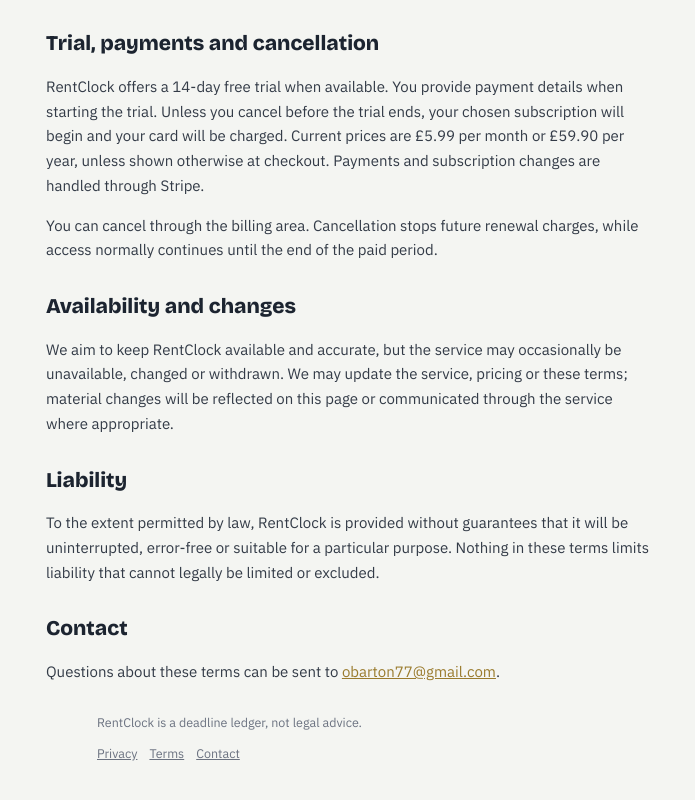
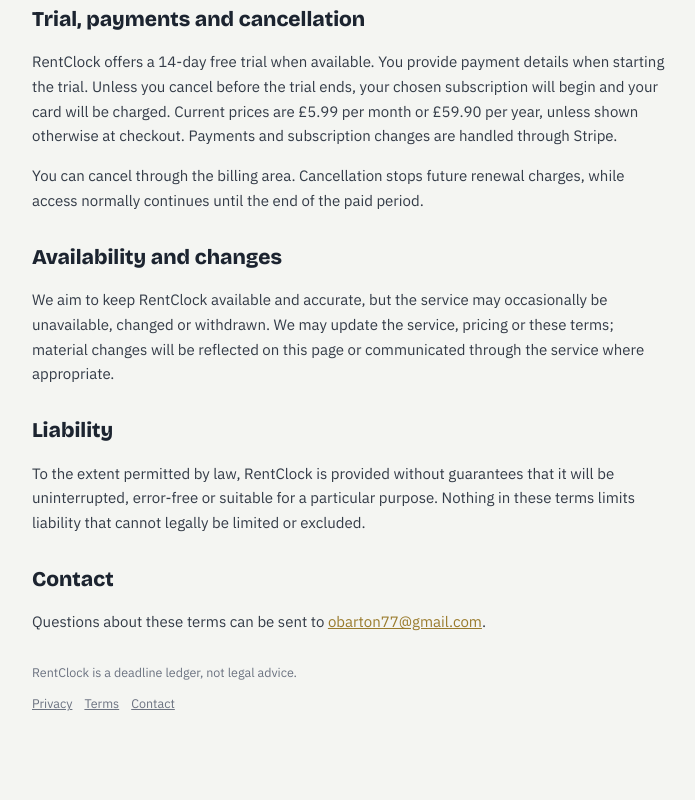
Before and after one commit to baroli77/RentClock, a Next.js app: page /terms in a window 1280 px wide. Shown: the part 630-1430 px from the top of the page, without its empty margins (288-983 px from the left). After the commit the page ends 1407 px from the top, so only its background shows below. Built offline with nearby package versions, Linux system fonts and the light colour scheme; no server answers.

Commit message:
Fix legal page footer layout on mobile

```diff
--- a/app/globals.css
+++ b/app/globals.css
@@ -636,14 +636,14 @@
 
 .foot-links { display: flex; flex-wrap: wrap; gap: 12px; margin-top: 8px; }
 .foot-links a { color: inherit; }
-.legal-page { max-width: 68ch; margin: 0 auto; }
+.legal-page { width: 100%; max-width: 640px; margin: 0 auto; }
 .legal-page h1, .legal-page h2 { font-family: 'Bricolage Grotesque', sans-serif; }
 .legal-page h1 { font-size: clamp(28px, 5vw, 40px); margin: 8px 0 4px; letter-spacing: -0.02em; }
 .legal-page h2 { font-size: 21px; margin: 28px 0 8px; }
 .legal-page p { color: #333b47; font-size: 15px; line-height: 1.65; }
 .legal-page a { color: var(--brass); }
 .legal-updated { color: var(--grey) !important; font-size: 13px !important; }
-.contact-page { min-height: 42vh; }
+.contact-page { min-height: 0; }
 
 
-.legal-page + .foot { max-width: 68ch; margin-left: auto; margin-right: auto; }
+.legal-page + .foot { width: 100%; max-width: 640px; margin-left: auto; margin-right: auto; }
```
